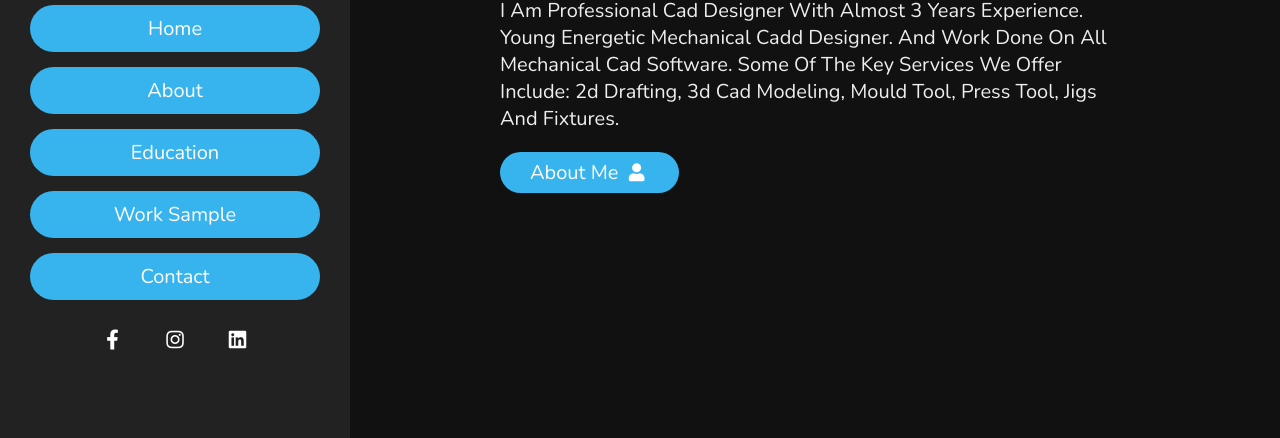
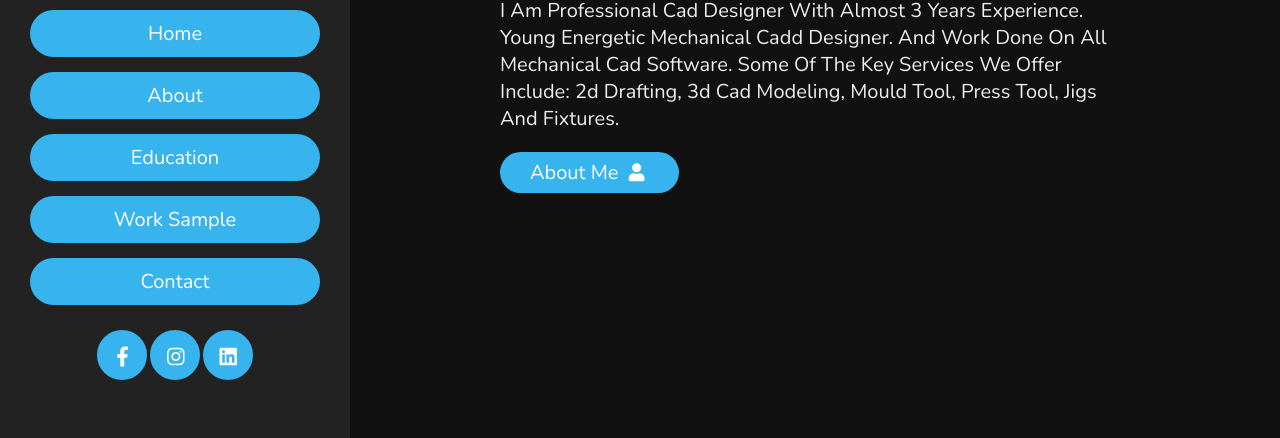
Before and after one commit to sanjaykumar-webdev/portfolio, a plain HTML site: page index.html in a window 1280 px wide. Shown: the part 362-800 px from the top of the page. Drawn offline with nearby package versions, Linux system fonts and the light colour scheme.

Commit message:
professional portfolio design

```diff
--- a/style.css
+++ b/style.css
@@ -184,10 +184,12 @@ header .navbar ul li a:hover {
   height: 5rem;
   width: 5rem;
   line-height: 2rem;
-  margin: 0.5rem;
   font-size: 2rem;
+  padding: 1rem;
   color: white;
-  border-radius: 0.5rem;
+  border: 0.7rem solid var(--blue);
+  border-radius: 50%;
+  background: var(--blue);
 }
 .share a:hover {
   color: var(--blue);
```
